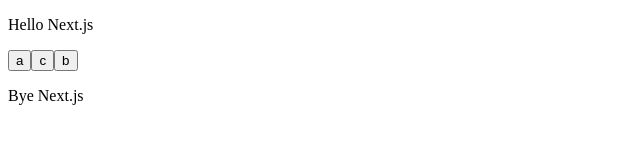
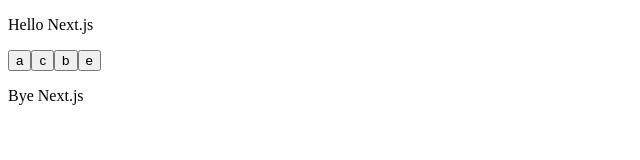
Before and after one commit to sanscreate/gitflow, a Next.js app: page / in a window 1280 px wide. Shown: the top 160 px of the page, without its empty margins (0-640 px from the left). Built offline with nearby package versions, Linux system fonts and the light colour scheme.

Commit message:
button e added

```diff
--- a/pages/index.js
+++ b/pages/index.js
@@ -4,6 +4,7 @@
     <button> a </button>
     <button> c </button>
     <button> b </button>
+    <button> e </button>
     <p>Bye Next.js</p>
   </div>;
 
```
